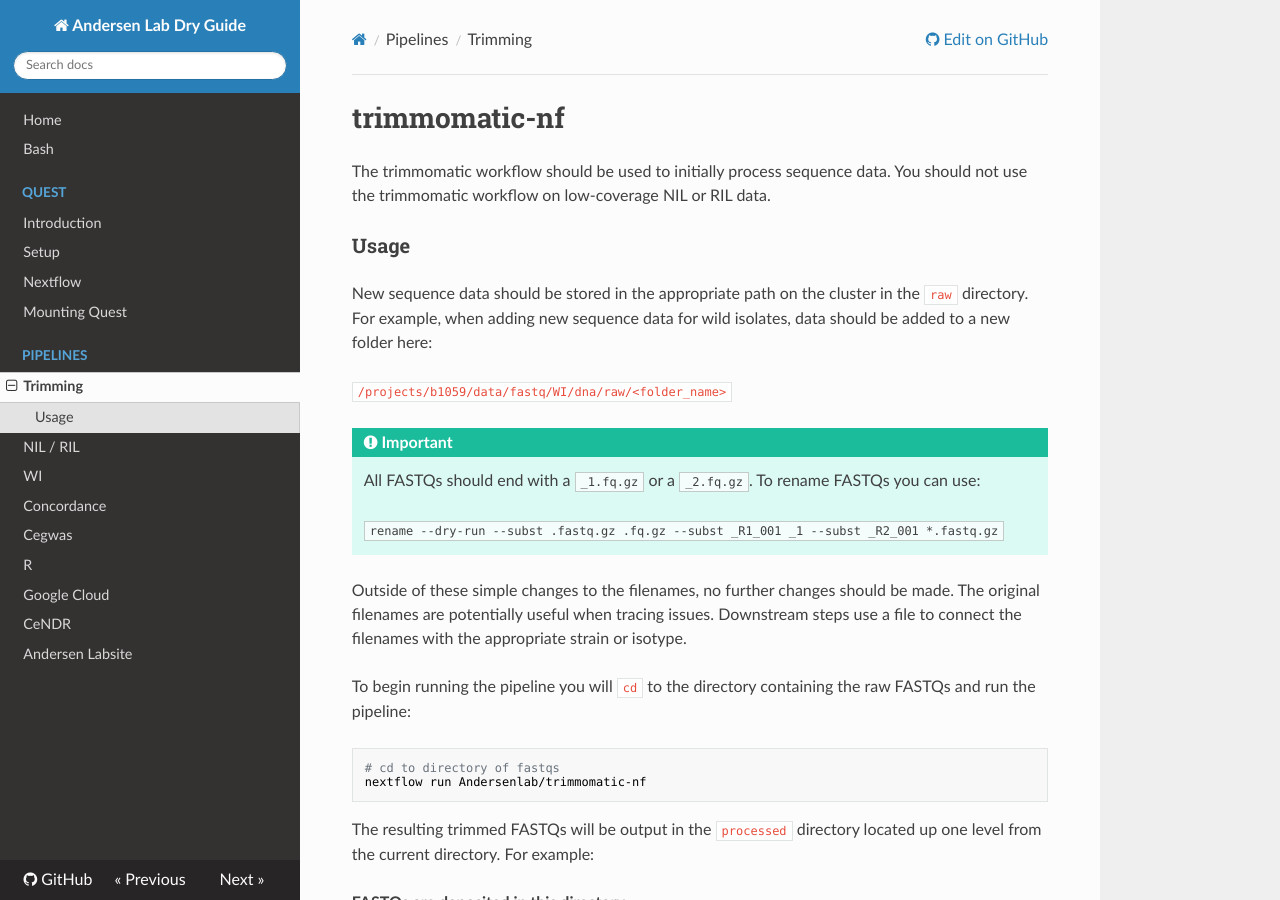
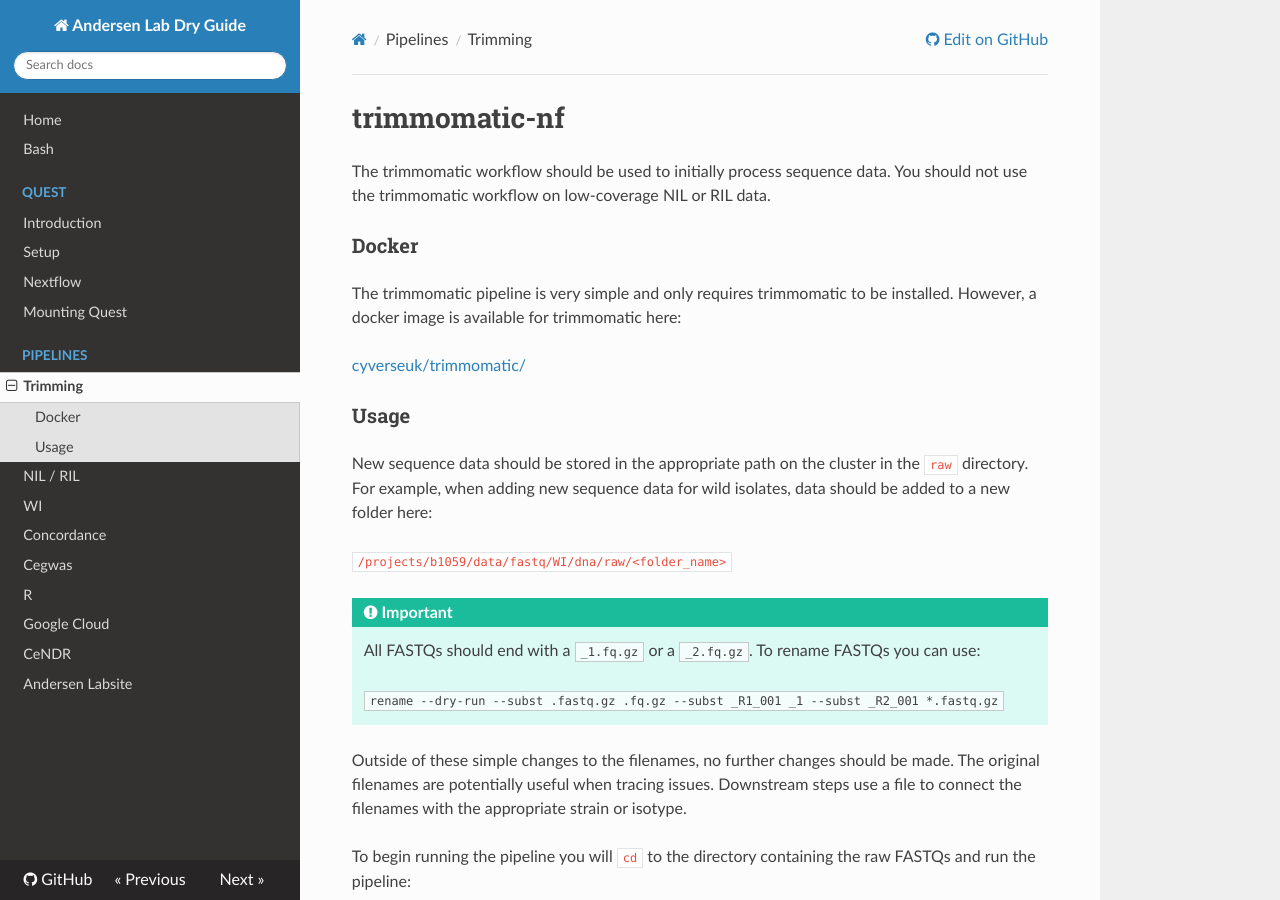
Before and after one commit to AndersenLab/dry-guide, an MkDocs documentation site: the page built from docs/pipeline-trimming.md, in a window 1280 px wide and 900 px high. Built offline with MkDocs 1.6.1, drawn with Linux system fonts in a browser that asks for light colours; nearby versions of some CDN libraries; old or Windows-style settings are respelled for this version of MkDocs.

Commit message:
Add docker image

```diff
--- a/docs/pipeline-trimming.md
+++ b/docs/pipeline-trimming.md
@@ -1,6 +1,12 @@
 # trimmomatic-nf
 
 The trimmomatic workflow should be used to initially process sequence data. You should not use the trimmomatic workflow on low-coverage NIL or RIL data.
+
+### Docker
+
+The trimmomatic pipeline is very simple and only requires trimmomatic to be installed. However, a docker image is available for trimmomatic here:
+
+[cyverseuk/trimmomatic/](https://hub.docker.com/r/cyverseuk/trimmomatic/)
 
 ### Usage
 
```
